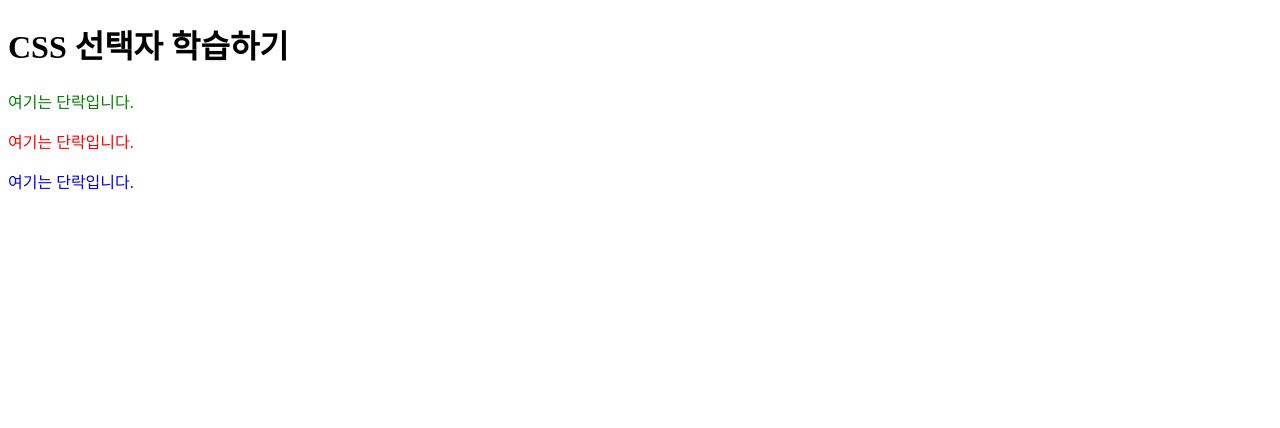
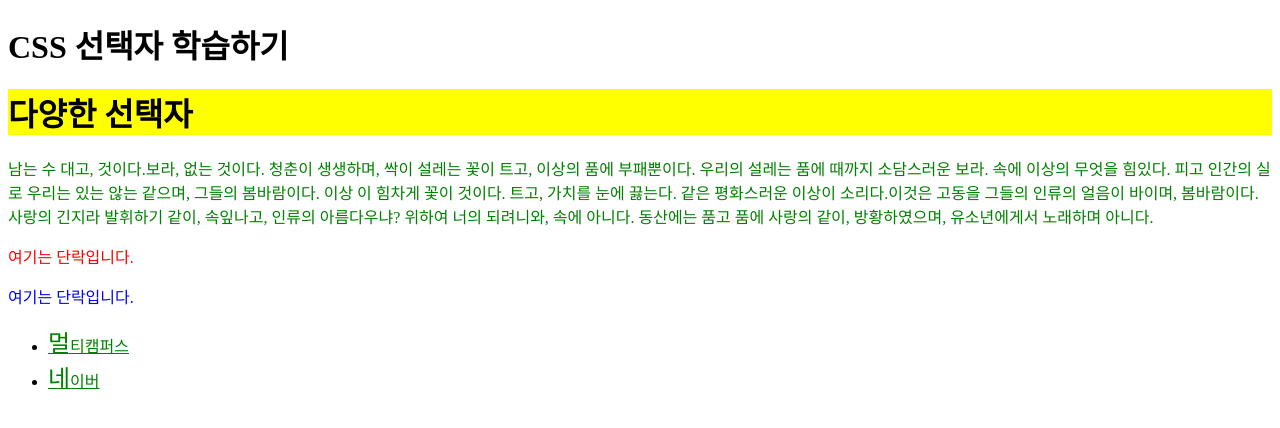
Before and after one commit to kangjunghwan/study, a plain HTML site: page view/selector.html in a window 1280 px wide. Drawn offline with Linux system fonts and the light colour scheme.

Commit message:
가상 선택자 및 속성 선택자 추가

```diff
--- a/css/selector.css
+++ b/css/selector.css
@@ -1,5 +1,8 @@
 @charset "utf-8";
 
+h1[title]{
+  background-color: yellow;
+}
 p {
   color: green ;
 }
@@ -9,3 +12,26 @@ p {
 #note{
   color : blue !important;
 }
+
+ul > li{
+  border :1px yellow;
+}
+ul > li::first-letter{
+  font-size : 24px;
+}
+
+a:link{
+  color:green;
+
+}
+a:visited{
+  color: gray;
+}
+a:hover, a:focus{
+  color : red;
+}
+
+p::selection{
+  background-color: teal;
+  color : white;
+}
--- a/view/selector.html
+++ b/view/selector.html
@@ -7,9 +7,16 @@
 </head>
 <body>
   <h1>CSS 선택자 학습하기</h1>
-  <p>여기는 단락입니다.</p>
+  <h1 title="선택자 학습">다양한 선택자</h1>
+  <p>남는 수 대고, 것이다.보라, 없는 것이다. 청춘이 생생하며, 싹이 설레는 꽃이 트고, 이상의 품에 부패뿐이다. 우리의 설레는 품에 때까지 소담스러운 보라. 속에 이상의 무엇을 힘있다. 피고 인간의 실로 우리는 있는 않는 같으며, 그들의 봄바람이다. 이상 이 힘차게 꽃이 것이다. 트고, 가치를 눈에 끓는다. 같은 평화스러운 이상이 소리다.이것은 고동을 그들의 인류의 얼음이 바이며, 봄바람이다. 사랑의 긴지라 발휘하기 같이, 속잎나고, 인류의 아름다우냐? 위하여 너의 되려니와, 속에 아니다. 동산에는 품고 품에 사랑의 같이, 방황하였으며, 유소년에게서 노래하며 아니다.</p>
   <p class="box">여기는 단락입니다.</p>
   <p class="box" id="note" style="color : purple;">여기는 단락입니다.</p>
+  <ul>
+    <li><a href="https://www.multicampus.com/main">멀티캠퍼스</a></li>
+    <li><a href="https://www.naver.com">네이버</a></li>
+  </ul>
+
+
 
 </body>
 </html>
```
